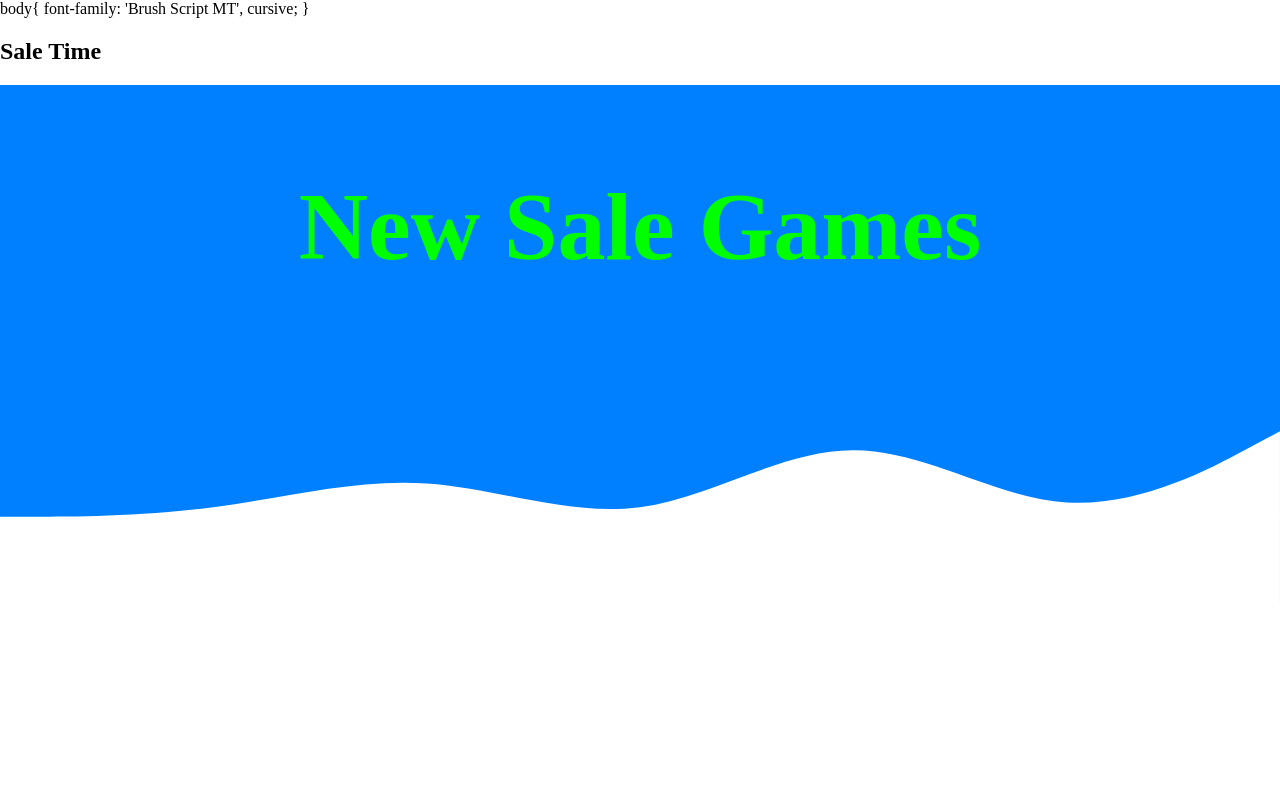
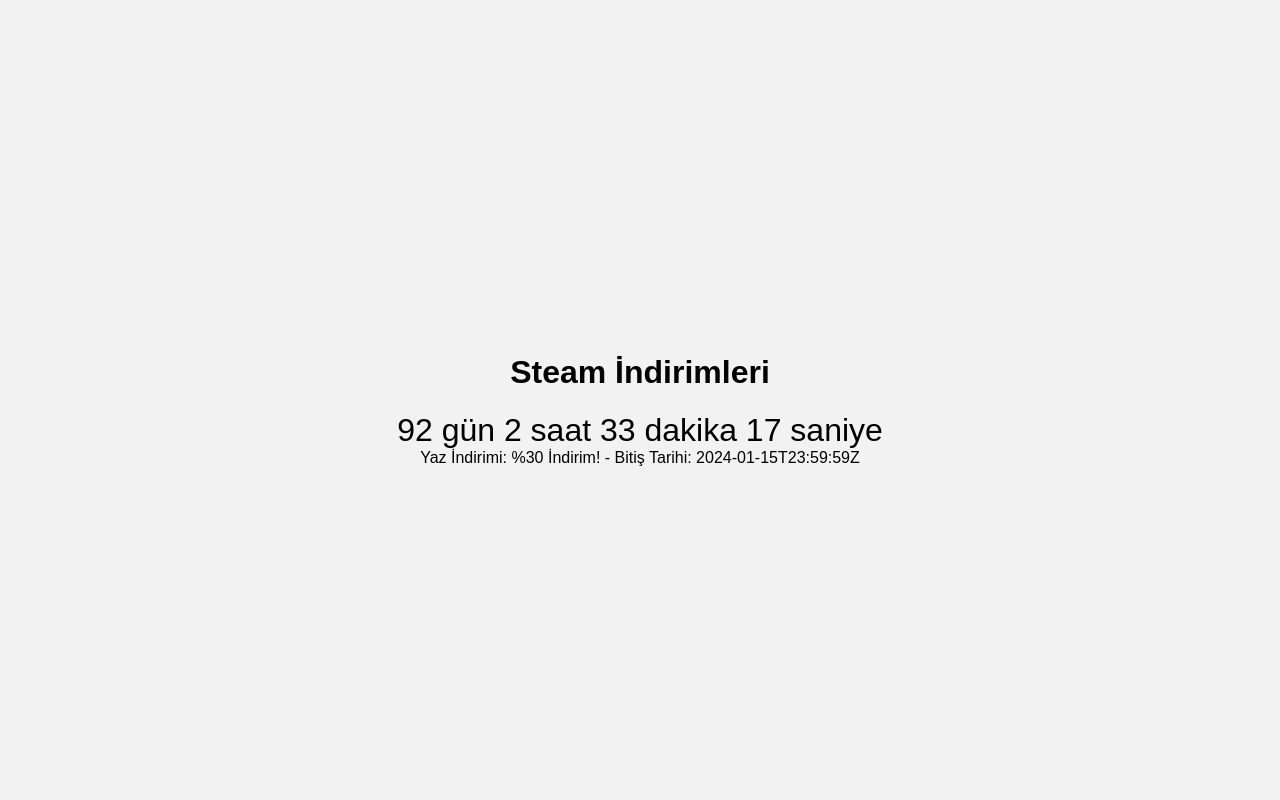
Before and after one commit to bayeggex/SteamSalesCountDown.github.io, a plain HTML site: page SteamCountDown/Main.html in a window 1280 px wide. Shown: the top 800 px of the page. Drawn offline with Linux system fonts and the light colour scheme.

Commit message:
site değişti
komple güncelendi

@KenanExe bi ara style a bakarsın

Co-Authored-By: KenanExe <99500843+KenanExe@users.noreply.github.com>

```diff
--- a/SteamCountDown/Main.html
+++ b/SteamCountDown/Main.html
@@ -1,52 +1,38 @@
 <!DOCTYPE html>
 <html lang="en">
 <head>
-    <link rel="stylesheet" type="text/css" href="styles.css" />
     <meta charset="UTF-8">
-    <title>Testing</title>
+    <meta name="viewport" content="width=device-width, initial-scale=1.0">
+    <title>Steam İndirim Countdown</title>
+    <link rel="stylesheet" href="aga.css">
 </head>
 <body>
-    <!--Zamanlayıcı-->
-    body{
-        font-family: 'Brush Script MT', cursive;
-    }
-    <p id="days"></p>
-    <p id="hours"></p>
-    <p id="mins"></p>
-    <p id="secs"></p>
-    <h2 id="end"></h2>
-<script>
-    var countDownDate = new Date("Jul 25, 2023 16:37:52").getTime();
-    var myfunc = setInterval(function() {
-    var now = new Date().getTime();
-    var timeleft = countDownDate - now;
-    var days = Math.floor(timeleft / (1000 * 60 * 60 * 24));
-    var hours = Math.floor((timeleft % (1000 * 60 * 60 * 24)) / (1000 * 60 * 60));
-    var minutes = Math.floor((timeleft % (1000 * 60 * 60)) / (1000 * 60));
-    var seconds = Math.floor((timeleft % (1000 * 60)) / 1000);
-    document.getElementById("days").innerHTML = days + "d "
-    document.getElementById("hours").innerHTML = hours + "h "
-    document.getElementById("mins").innerHTML = minutes + "m "
-    document.getElementById("secs").innerHTML = seconds + "s "
-    if (timeleft < 0) {
-        clearInterval(myfunc);
-        document.getElementById("days").innerHTML = ""
-        document.getElementById("hours").innerHTML = ""
-        document.getElementById("mins").innerHTML = ""
-        document.getElementById("secs").innerHTML = ""
-        document.getElementById("end").innerHTML = "Sale Time";
-    }
-    }, 1000);
-    </script>
+    <div class="section" id="section1">
+        <div class="countdown">
+            <h1>Steam İndirimleri</h1>
+            <div id="timer"></div>
+            <div id="indirimBilgisi"></div>
+        </div>
+    </div>
 
-    <!--Zamanlayıcı end-->
-    <!--Dalga Efekti-->
-    <div class="dalga">
-        <p style="color:rgb(0, 128, 255);">.</p>
-        <h1 style="font-size:7.5vw;">New Sale Games</h1>
-        <p></p>
-        <svg xmlns="http://www.w3.org/2000/svg" viewBox="0 0 1440 290"><path fill="#fff" fill-opacity="1" d="M0,192L40,192C80,192,160,192,240,181.3C320,171,400,149,480,154.7C560,160,640,192,720,181.3C800,171,880,117,960,117.3C1040,117,1120,171,1200,176C1280,181,1360,139,1400,117.3L1440,96L1440,320L1400,320C1360,320,1280,320,1200,320C1120,320,1040,320,960,320C880,320,800,320,720,320C640,320,560,320,480,320C400,320,320,320,240,320C160,320,80,320,40,320L0,320Z"></path></svg>
+    <div class="section gradient-background" id="section2">
+        <h1>Featured Games</h1>
+        <pre>{{ featured_games | tojson | safe }}</pre>
+
+        <h1>Sale Games</h1>
+        <pre>{{ sale_games | tojson | safe }}</pre>
     </div>
-    <!--Dalga efekti bitti-->
+
+    <div class="section" id="section3">
+        <div class="content">
+            <p>1</p>
+        </div>
+
+        <div class="copyright">
+            <p>©x</p>
+        </div>
+    </div>
+
+    <script src="pro.js"></script>
 </body>
 </html>
--- /dev/null
+++ b/SteamCountDown/aga.css
@@ -0,0 +1,62 @@
+body {
+    margin: 0;
+    padding: 0;
+    font-family: 'Arial', sans-serif;
+}
+
+.section {
+    height: 100vh;
+    display: flex;
+    flex-direction: column;
+    align-items: center;
+    justify-content: center;
+    text-align: center;
+}
+#section1 {
+    background-color: #f2f2f2;
+}
+
+.countdown {
+    padding: 20px;
+}
+
+#timer {
+    font-size: 2em;
+    margin-top: 20px;
+}
+
+#section2 {
+    background: linear-gradient(-45deg, #ee7752, #e73c7e, #23a6d5, #23d5ab);
+    background-size: 1000% 1%;
+    animation: gradient 15s ease infinite;
+}
+
+#section3 {
+    background-color: #333;
+    color: #fff;
+    position: relative;
+}
+
+.content {
+    padding: 20px;
+    display: none;
+}
+
+.copyright {
+    text-align: left;
+    position: absolute;
+    bottom: 0;
+    left: 10px;
+    background-color: #333;
+    color: #fff;
+    padding: 10px;
+}
+
+.loading-screen {
+    display: flex;
+    flex-direction: column;
+    align-items: center;
+    justify-content: center;
+    height: 100vh;
+    background-color: #333;
+}
--- /dev/null
+++ b/SteamCountDown/pro.js
@@ -0,0 +1,33 @@
+document.addEventListener('DOMContentLoaded', function() {
+    const indirimler = [
+        { baslangic: '2024-01-01T12:00:00Z', bitis: '2024-01-15T23:59:59Z', bilgi: 'Yaz İndirimi: %30 İndirim!' },
+        { baslangic: '2024-02-01T12:00:00Z', bitis: '2024-02-15T23:59:59Z', bilgi: 'Kişi İndirimi: Ekstra %10 İndirim!' },
+    ];
+
+    const simdikiIndirim = indirimler.find(indirim => new Date(indirim.baslangic).getTime() > new Date().getTime());
+
+    if (simdikiIndirim) {
+        const indirimTarihi = new Date(simdikiIndirim.baslangic).getTime();
+        const bitisTarihi = new Date(simdikiIndirim.bitis).getTime();
+
+        const interval = setInterval(function() {
+            const simdikiZaman = new Date().getTime();
+            const kalanSure = indirimTarihi - simdikiZaman;
+
+            const gun = Math.floor(kalanSure / (1000 * 60 * 60 * 24));
+            const saat = Math.floor((kalanSure % (1000 * 60 * 60 * 24)) / (1000 * 60 * 60));
+            const dakika = Math.floor((kalanSure % (1000 * 60 * 60)) / (1000 * 60));
+            const saniye = Math.floor((kalanSure % (1000 * 60)) / 1000);
+
+            document.getElementById('timer').innerHTML = `${gun} gün ${saat} saat ${dakika} dakika ${saniye} saniye`;
+            document.getElementById('indirimBilgisi').innerHTML = `${simdikiIndirim.bilgi} - Bitiş Tarihi: ${simdikiIndirim.bitis}`;
+
+            if (kalanSure < 0) {
+                clearInterval(interval);
+                document.getElementById('timer').innerHTML = 'İndirim Başladı!';
+            }
+        }, 1000);
+    } else {
+        document.getElementById('timer').innerHTML = 'Şu anda bir indirim yok.';
+    }
+});
--- a/SteamCountDown/styles.css
+++ /dev/null
@@ -1,25 +0,0 @@
-body {
-  width: 100vw;
-  height: 100vh;
-  margin: 0;
-  overflow: hidden;
-}
-.dalga {
-  background-color: rgb(0, 128, 255);
-  color: rgb(0, 255, 0);
-  text-align: center;
-}
-.dalgah1  {
-  font-size: 6rem;
-  font-family: 'Segoe UI', Tahoma, Geneva, Verdana, sans-serif;
-  margin-top:0;
-}
-.dalga p {
-  font-size: 1rem;
-  font-family: 'Segoe UI', Tahoma, Geneva, Verdana, sans-serif;
-  margin: 0 5rem 0 5rem;
-}
-
-.dalga svg {
-  display: block;
-}
--- a/styles.css
+++ /dev/null
@@ -1,25 +0,0 @@
-body {
-  width: 100vw;
-  height: 100vh;
-  margin: 0;
-  overflow: hidden;
-}
-.dalga {
-  background-color: rgb(0, 128, 255);
-  color: rgb(0, 255, 0);
-  text-align: center;
-}
-.dalgah1  {
-  font-size: 6rem;
-  font-family: 'Segoe UI', Tahoma, Geneva, Verdana, sans-serif;
-  margin-top:0;
-}
-.dalga p {
-  font-size: 1rem;
-  font-family: 'Segoe UI', Tahoma, Geneva, Verdana, sans-serif;
-  margin: 0 5rem 0 5rem;
-}
-
-.dalga svg {
-  display: block;
-}
```
Also changed, not shown: SteamCountDown/Json.js (deleted).
